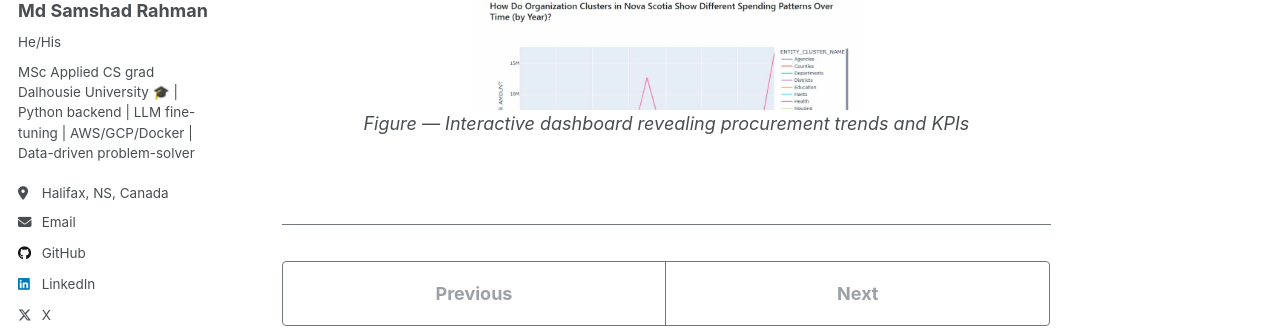
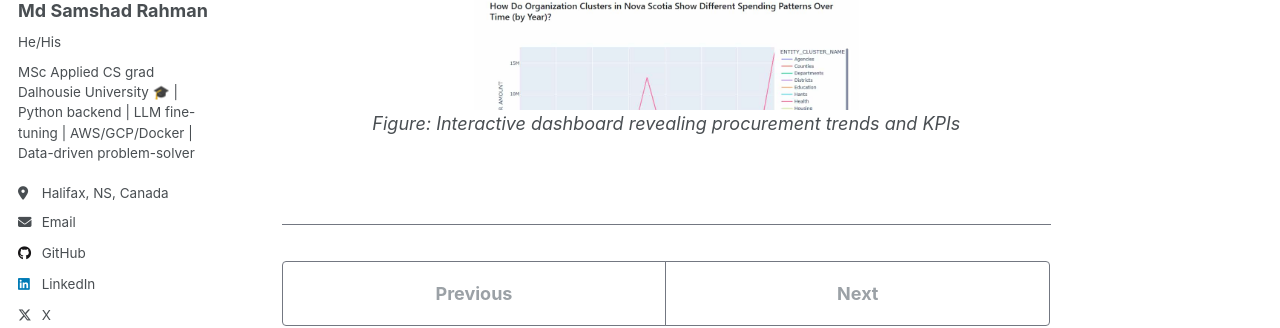
Before and after one commit to samshad/samshad, a Jekyll site: the page built from _portfolio/2-public-tenders-dashboard.md, in a window 1280 px wide and 900 px high, scrolled down 1038 px. Shown: the part 284-612 px from the top of the window. Built offline with Jekyll 4.4.1, drawn with Linux system fonts in a browser that asks for light colours.

```diff
--- a/_portfolio/2-public-tenders-dashboard.md
+++ b/_portfolio/2-public-tenders-dashboard.md
@@ -30,5 +30,5 @@ This project delivers an end-to-end analytics pipeline and dashboard that empowe
 <p align="center">
   <img src="https://raw.githubusercontent.com/samshad/samshad/refs/heads/master/images/tender-dashboard.jpg" alt="Public Tenders Dashboard Screenshot" width="50%">
   <br>
-  <em>Figure — Interactive dashboard revealing procurement trends and KPIs</em>
+  <em>Figure: Interactive dashboard revealing procurement trends and KPIs</em>
 </p>
```
Also changed, not shown: _portfolio/1-mindful-eating-app.md (+1 -1 lines), _portfolio/4-SecureTask.md (+1 -1 lines).
